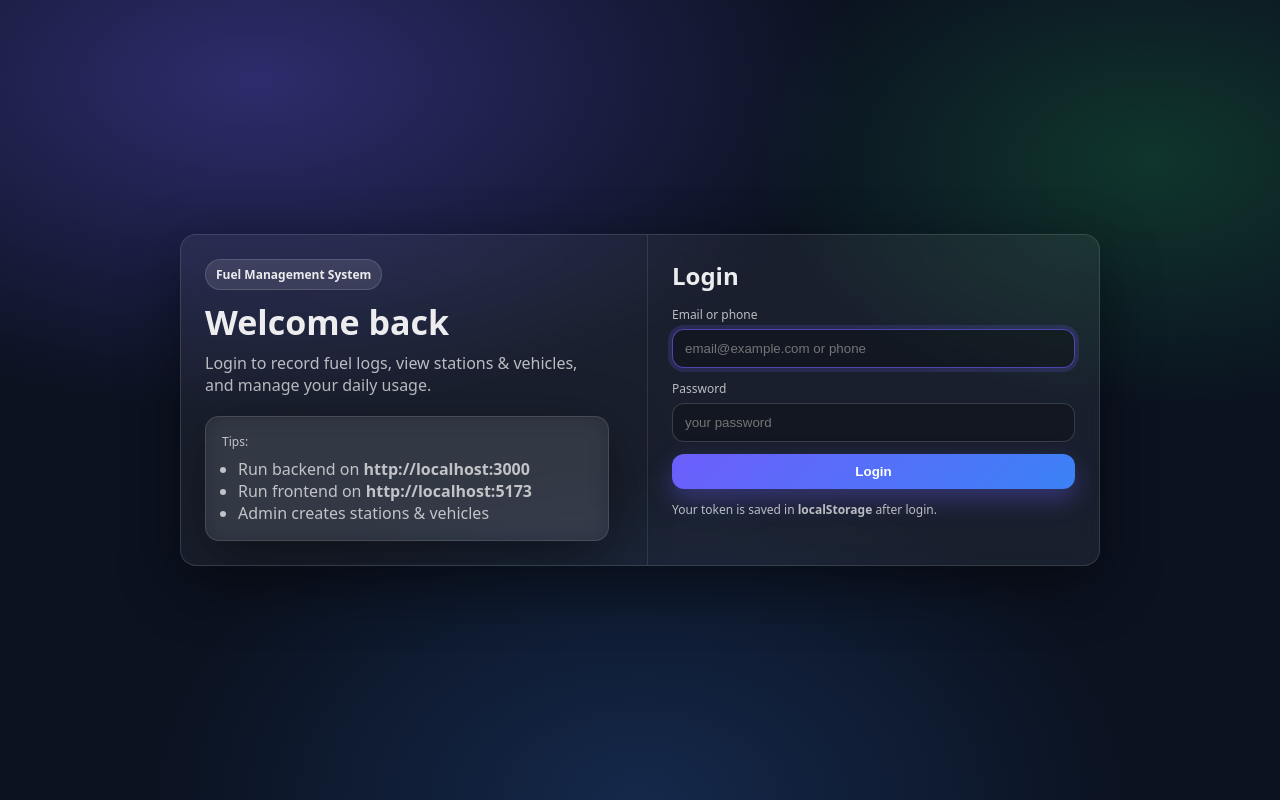
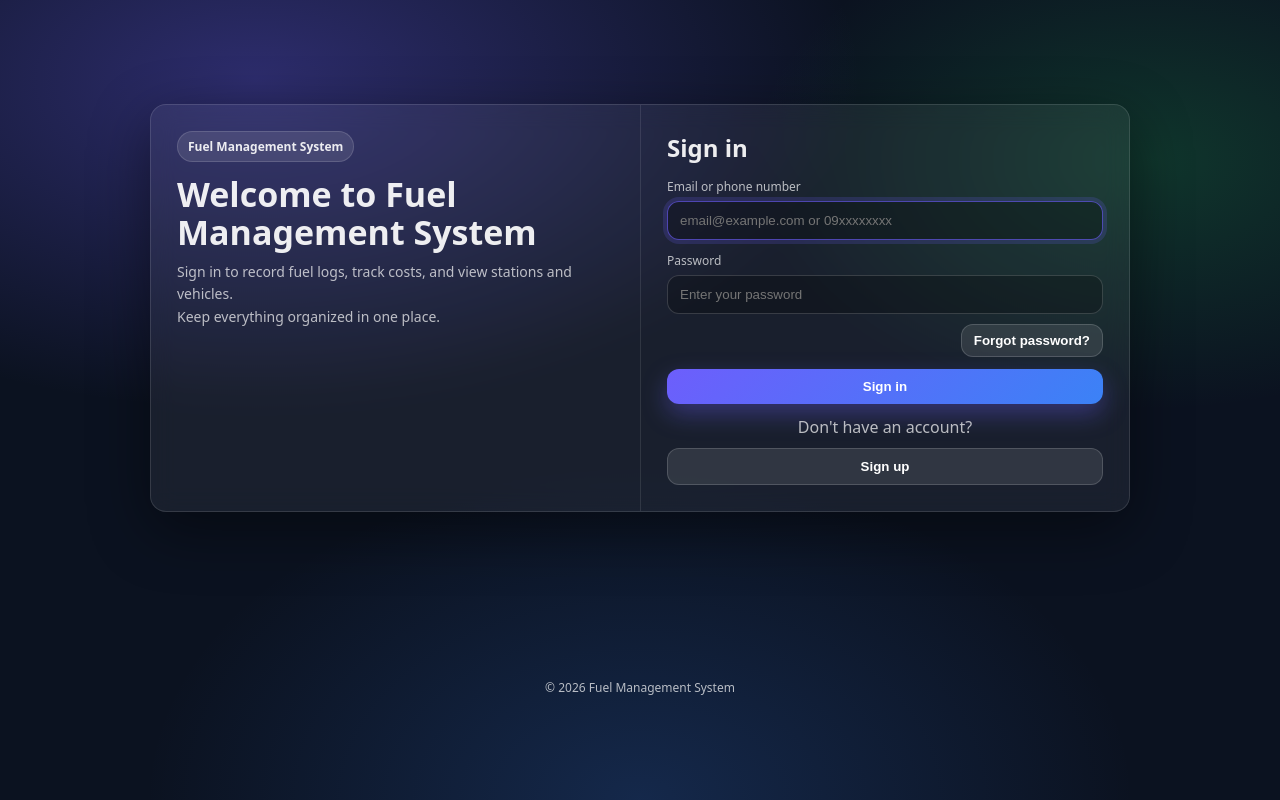
Before and after one commit to mddoad/Fuel_Managment_System, a React (Vite) app in the folder frontend/: page /login in a window 1280 px wide. Built offline with nearby package versions, Linux system fonts and the light colour scheme.

Commit message:
update login feature

```diff
--- a/frontend/src/main.tsx
+++ b/frontend/src/main.tsx
@@ -4,7 +4,9 @@ import React from 'react';
 import ReactDOM from 'react-dom/client';
 import { BrowserRouter, Navigate, Route, Routes } from 'react-router-dom';
 import Dashboard from './pages/Dashboard';
+import ForgotPassword from './pages/ForgotPassword';
 import Login from './pages/Login';
+import Signup from './pages/Signup';
 
 function RequireAuth({ children }: { children: React.ReactNode }) {
   const token = localStorage.getItem('accessToken');
@@ -16,7 +18,12 @@ ReactDOM.createRoot(document.getElementById('root')!).render(
   <React.StrictMode>
     <BrowserRouter>
       <Routes>
+        {/* Public */}
         <Route path="/login" element={<Login />} />
+        <Route path="/signup" element={<Signup />} />
+        <Route path="/forgot-password" element={<ForgotPassword />} />
+
+        {/* Protected */}
         <Route
           path="/"
           element={
@@ -25,6 +32,9 @@ ReactDOM.createRoot(document.getElementById('root')!).render(
             </RequireAuth>
           }
         />
+
+        {/* Default */}
+        <Route path="*" element={<Navigate to="/" replace />} />
       </Routes>
     </BrowserRouter>
   </React.StrictMode>,
--- /dev/null
+++ b/frontend/src/pages/ForgotPassword.tsx
@@ -0,0 +1,20 @@
+import { useNavigate } from 'react-router-dom';
+
+export default function ForgotPassword() {
+  const navigate = useNavigate();
+
+  return (
+    <div className="container" style={{ padding: '28px 0' }}>
+      <div className="card" style={{ padding: 18 }}>
+        <h2 style={{ marginTop: 0 }}>Forgot password</h2>
+        <p className="muted">
+          This is a placeholder page. Next we will implement password reset flow (send code/email, verify, set new password).
+        </p>
+
+        <button className="btn btn-secondary" onClick={() => navigate('/login')}>
+          Back to login
+        </button>
+      </div>
+    </div>
+  );
+}
--- a/frontend/src/pages/Login.tsx
+++ b/frontend/src/pages/Login.tsx
@@ -27,74 +27,107 @@ export default function Login() {
   }
 
   return (
-    <div className="container" style={{ minHeight: '100vh', display: 'grid', placeItems: 'center', padding: '28px 0' }}>
-      <div className="card" style={{ width: 'min(920px, 100%)', overflow: 'hidden' }}>
-        <div className="grid grid-2">
-          {/* Left side */}
-          <div style={{ padding: 24 }}>
+    <div
+      className="container"
+      style={{
+        minHeight: '100vh',
+        display: 'grid',
+        placeItems: 'center',
+        padding: '28px 0',
+      }}
+    >
+      <div className="card" style={{ width: 'min(980px, 100%)', overflow: 'hidden' }}>
+        <div className="grid grid-2" style={{ gap: 0 }}>
+          {/* Left / Welcome */}
+          <div style={{ padding: 26 }}>
             <div className="badge" style={{ marginBottom: 14 }}>
               Fuel Management System
             </div>
 
             <h1 style={{ margin: '0 0 10px 0', fontSize: 34, lineHeight: 1.1 }}>
-              Welcome back
+              Welcome to Fuel Management System
             </h1>
-            <p className="muted" style={{ marginTop: 0, marginBottom: 20 }}>
-              Login to record fuel logs, view stations & vehicles, and manage your daily usage.
+
+            <p className="muted" style={{ marginTop: 0, marginBottom: 0, fontSize: 14, lineHeight: 1.6 }}>
+              Sign in to record fuel logs, track costs, and view stations and vehicles.
+              <br />
+              Keep everything organized in one place.
             </p>
-
-            <div className="card" style={{ padding: 16, borderRadius: 14 }}>
-              <div className="muted" style={{ fontSize: 12, marginBottom: 8 }}>
-                Tips:
-              </div>
-              <ul className="muted" style={{ margin: 0, paddingLeft: 16 }}>
-                <li>Run backend on <b>http://localhost:3000</b></li>
-                <li>Run frontend on <b>http://localhost:5173</b></li>
-                <li>Admin creates stations & vehicles</li>
-              </ul>
-            </div>
           </div>
 
-          {/* Right side (form) */}
-          <div style={{ padding: 24, borderLeft: '1px solid rgba(255,255,255,0.10)' }}>
-            <h2 style={{ marginTop: 0, marginBottom: 14 }}>Login</h2>
+          {/* Right / Form */}
+          <div
+            style={{
+              padding: 26,
+              borderLeft: '1px solid rgba(255,255,255,0.10)',
+            }}
+          >
+            <h2 style={{ marginTop: 0, marginBottom: 14 }}>Sign in</h2>
 
             <form onSubmit={onSubmit}>
               <div style={{ marginBottom: 12 }}>
-                <label className="label">Email or phone</label>
+                <label className="label">Email or phone number</label>
                 <input
                   className="input"
                   value={identifier}
                   onChange={(e) => setIdentifier(e.target.value)}
-                  placeholder="email@example.com or phone"
+                  placeholder="email@example.com or 09xxxxxxxx"
                   autoFocus
                 />
               </div>
 
-              <div style={{ marginBottom: 12 }}>
+              <div style={{ marginBottom: 10 }}>
                 <label className="label">Password</label>
                 <input
                   className="input"
                   type="password"
                   value={password}
                   onChange={(e) => setPassword(e.target.value)}
-                  placeholder="your password"
+                  placeholder="Enter your password"
                 />
               </div>
 
-              {error && <div className="error" style={{ marginBottom: 12 }}>{error}</div>}
+              <div style={{ display: 'flex', justifyContent: 'flex-end', marginBottom: 12 }}>
+                <button
+                  type="button"
+                  className="btn btn-secondary"
+                  onClick={() => navigate('/forgot-password')}
+                  style={{ padding: '8px 12px' }}
+                >
+                  Forgot password?
+                </button>
+              </div>
+
+              {error && (
+                <div className="error" style={{ marginBottom: 12 }}>
+                  {error}
+                </div>
+              )}
 
               <button className="btn" type="submit" disabled={loading} style={{ width: '100%' }}>
-                {loading ? 'Logging in...' : 'Login'}
+                {loading ? 'Signing in...' : 'Sign in'}
               </button>
 
-              <div className="muted" style={{ fontSize: 12, marginTop: 12 }}>
-                Your token is saved in <b>localStorage</b> after login.
+              <div style={{ marginTop: 12, textAlign: 'center' }} className="muted">
+                Don&apos;t have an account?
               </div>
+
+              <button
+                type="button"
+                className="btn btn-secondary"
+                onClick={() => navigate('/signup')}
+                style={{ width: '100%', marginTop: 10 }}
+              >
+                Sign up
+              </button>
             </form>
           </div>
         </div>
       </div>
+
+      <div className="muted" style={{ marginTop: 14, fontSize: 12 }}>
+        © {new Date().getFullYear()} Fuel Management System
+      </div>
     </div>
   );
 }
--- /dev/null
+++ b/frontend/src/pages/Signup.tsx
@@ -0,0 +1,20 @@
+import { useNavigate } from 'react-router-dom';
+
+export default function Signup() {
+  const navigate = useNavigate();
+
+  return (
+    <div className="container" style={{ padding: '28px 0' }}>
+      <div className="card" style={{ padding: 18 }}>
+        <h2 style={{ marginTop: 0 }}>Sign up</h2>
+        <p className="muted">
+          This is a placeholder page. Next we will connect it to your backend register endpoint.
+        </p>
+
+        <button className="btn btn-secondary" onClick={() => navigate('/login')}>
+          Back to login
+        </button>
+      </div>
+    </div>
+  );
+}
```
